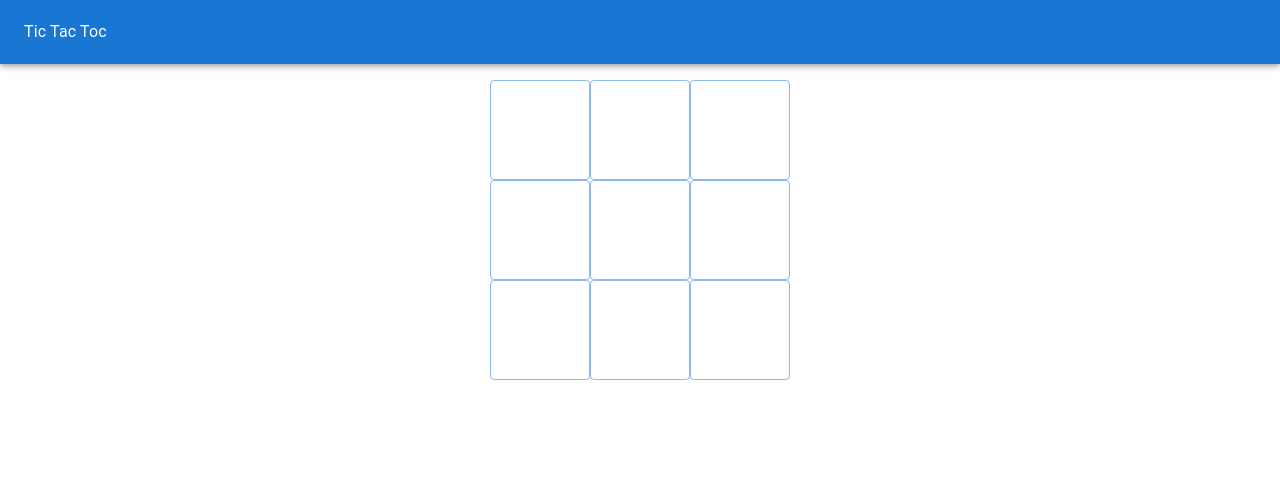
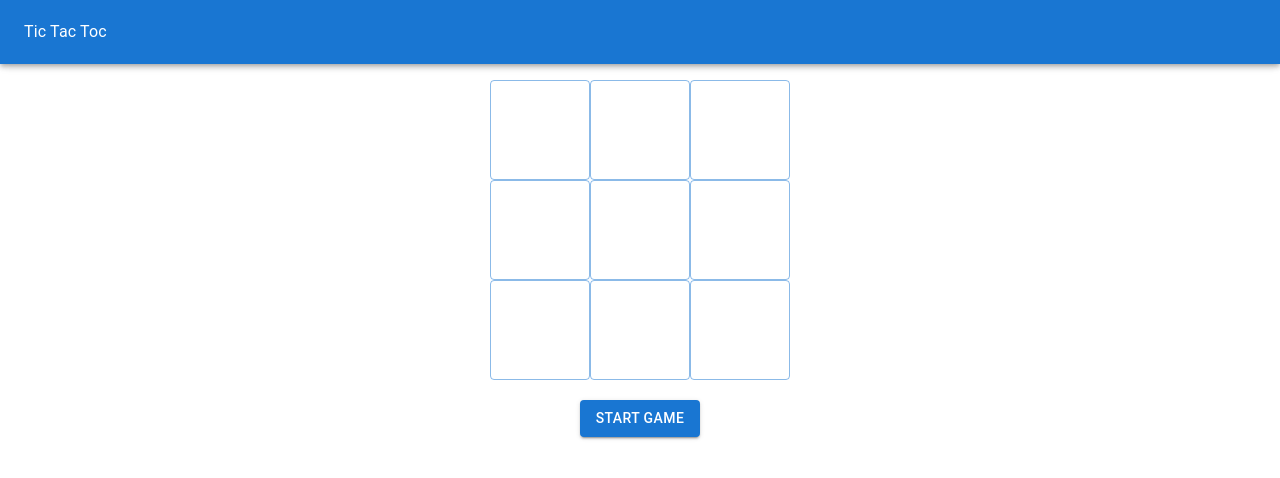
Before and after one commit to yiruW/Tic-Tac-Toc, a Next.js app in the folder client/: page / in a window 1280 px wide. Shown: the top 478 px of the page. Built offline with nearby package versions, Linux system fonts and the light colour scheme.

Commit message:
[frontend] Add startGame button and api call

```diff
--- a/client/app/components/GameBoard.tsx
+++ b/client/app/components/GameBoard.tsx
@@ -1,12 +1,25 @@
 'use client'
-import { Container, Grid } from '@mui/material';
+import { Button, Container, Grid } from '@mui/material';
 import React, { useState } from 'react';
 import GameCell from './GameCell';
+import axios from 'axios';
 
 export default function GameBoard({}: {}){
+    const [gameId, setGameId] = useState('')
     const [board, setBoard] = useState<string[][]>([['', '', ''], ['', '', ''], ['', '', '']]);
     const [currentPlayer, setCurrentPlayer] = useState<string>('X');
 
+    const restartGame = async () => {
+        try {
+            const response = await axios.post('http://localhost:8000/api/game');
+            if (response.status == 201) setGameId(response.data._id)
+            setBoard([['', '', ''], ['', '', ''], ['', '', '']])
+            setCurrentPlayer('X')
+            setGameId(response.data._id)
+        } catch (error) {
+            console.error('Error restarting game:', error);
+        }
+    }
     const handleCellClick = async (row: number, col: number) => {}
 
     return (
@@ -25,6 +38,11 @@ export default function GameBoard({}: {}){
                     </Grid>
                 ))}
             </Grid>
+            <Grid container justifyContent="center" style={{ marginTop: '20px' }}>
+                <Button variant="contained" color="primary" onClick={restartGame}>
+                    {gameId ? 'Restart Game' : 'Start Game'}
+                </Button>
+            </Grid>
         </ Container>
     );
 }
--- a/client/app/layout.tsx
+++ b/client/app/layout.tsx
@@ -1,9 +1,7 @@
 'use client'
-
-import type { Metadata } from "next";
 import { Inter } from "next/font/google";
 import "./globals.css";
-import { AppBar, Button, Toolbar, Typography } from "@mui/material";
+
 
 const inter = Inter({ subsets: ["latin"] });
 const pages = [
@@ -17,20 +15,8 @@ export default function RootLayout({
   children: React.ReactNode;
 }>) {
   return (
-    <div>
-      <AppBar>
-        <Toolbar>
-          <Typography component="div" sx={{ flexGrow: 1 }}>
-            Tic Tac Toc
-          </Typography>
-            {/* {pages.map((page) => {
-              return (
-                <Button href={page.href} sx={{ background: "#fff", mx: 1}}>{page.name}</Button>
-              );
-            })} */}
-        </Toolbar>
-      </AppBar>
+    <html lang="en" >
       <body className={inter.className}>{children}</body>
-    </div>
+    </html>
   );
 }
--- a/client/app/page.tsx
+++ b/client/app/page.tsx
@@ -1,8 +1,21 @@
+import { AppBar, Button, Toolbar, Typography } from "@mui/material";
 import GameBoard from "./components/GameBoard";
 
 export default function Home() {
   return (
     <main >
+      <AppBar>
+        <Toolbar>
+          <Typography component="div" sx={{ flexGrow: 1 }}>
+            Tic Tac Toc
+          </Typography>
+            {/* {pages.map((page) => {
+              return (
+                <Button href={page.href} sx={{ background: "#fff", mx: 1}}>{page.name}</Button>
+              );
+            })} */}
+        </Toolbar>
+      </AppBar>
       <GameBoard />
     </main>
   );
--- a/client/package.json
+++ b/client/package.json
@@ -12,6 +12,7 @@
     "@emotion/react": "^11.11.3",
     "@emotion/styled": "^11.11.0",
     "@mui/material": "^5.15.6",
+    "axios": "^1.6.7",
     "next": "14.1.0",
     "react": "^18",
     "react-dom": "^18"
```
Also changed, not shown: 1 other file (tests, documents, lock files or other folders).
